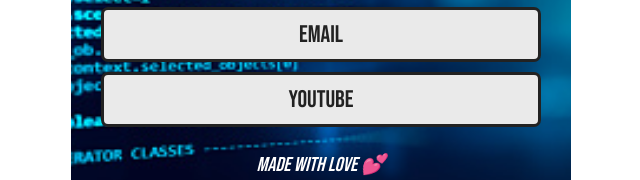
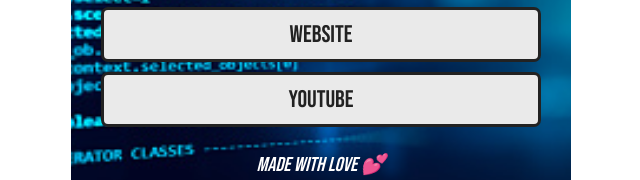
Before and after one commit to farel432/farel.github.io, a plain HTML site: page index.html in a window 1280 px wide. Shown: the part 379-559 px from the top of the page, 319-959 px from the left. Drawn offline with nearby package versions, Linux system fonts and the light colour scheme.

Commit message:
update index.html

```diff
--- a/index.html
+++ b/index.html
@@ -31,8 +31,8 @@
           class="animate__animated animate__bounceInLeft">instagram</a>
         <a href="https://farelhidayatfarel.blogspot.com/" target="_blank" class="animate__animated
           animate__bounceInLeft animate__delay-1s">blogger</a>
-        <a href="https://mail.google.com/mail/u/0/#inbox" target="_blank" class="animate__animated
-          animate__bounceInLeft animate__delay-2s">email</a>
+        <a href="https://farel432.github.io/Portfolio-FarelHidayat/" target="_blank" class="animate__animated
+          animate__bounceInLeft animate__delay-2s">Website</a>
         <a href="https://www.youtube.com/channel/UCGQ4283ElZb4zbhvaaPfaug" target="_blank"
           class="animate__animated animate__bounceInLeft animate__delay-3s">youtube</a>
       </div>
```
